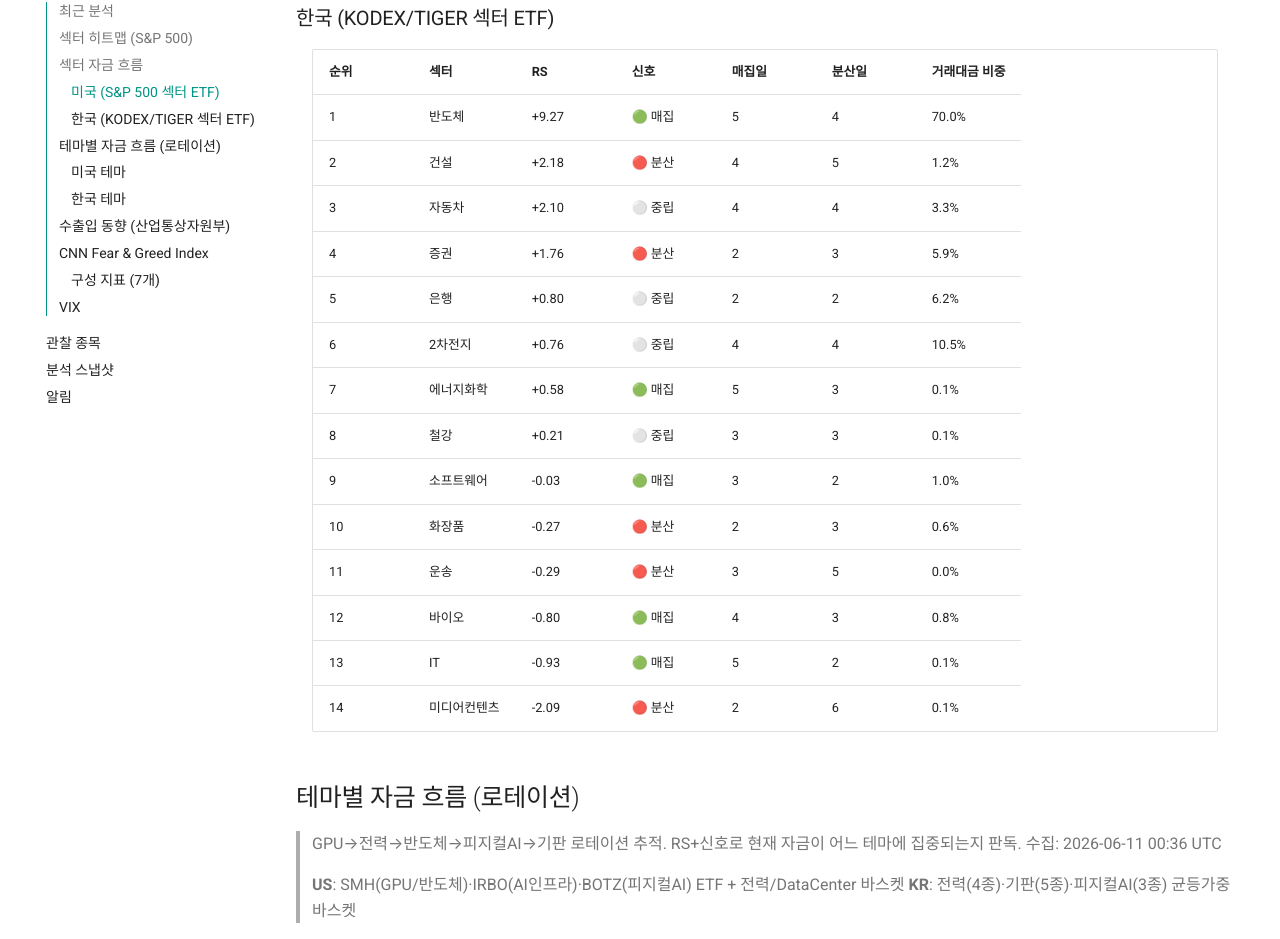
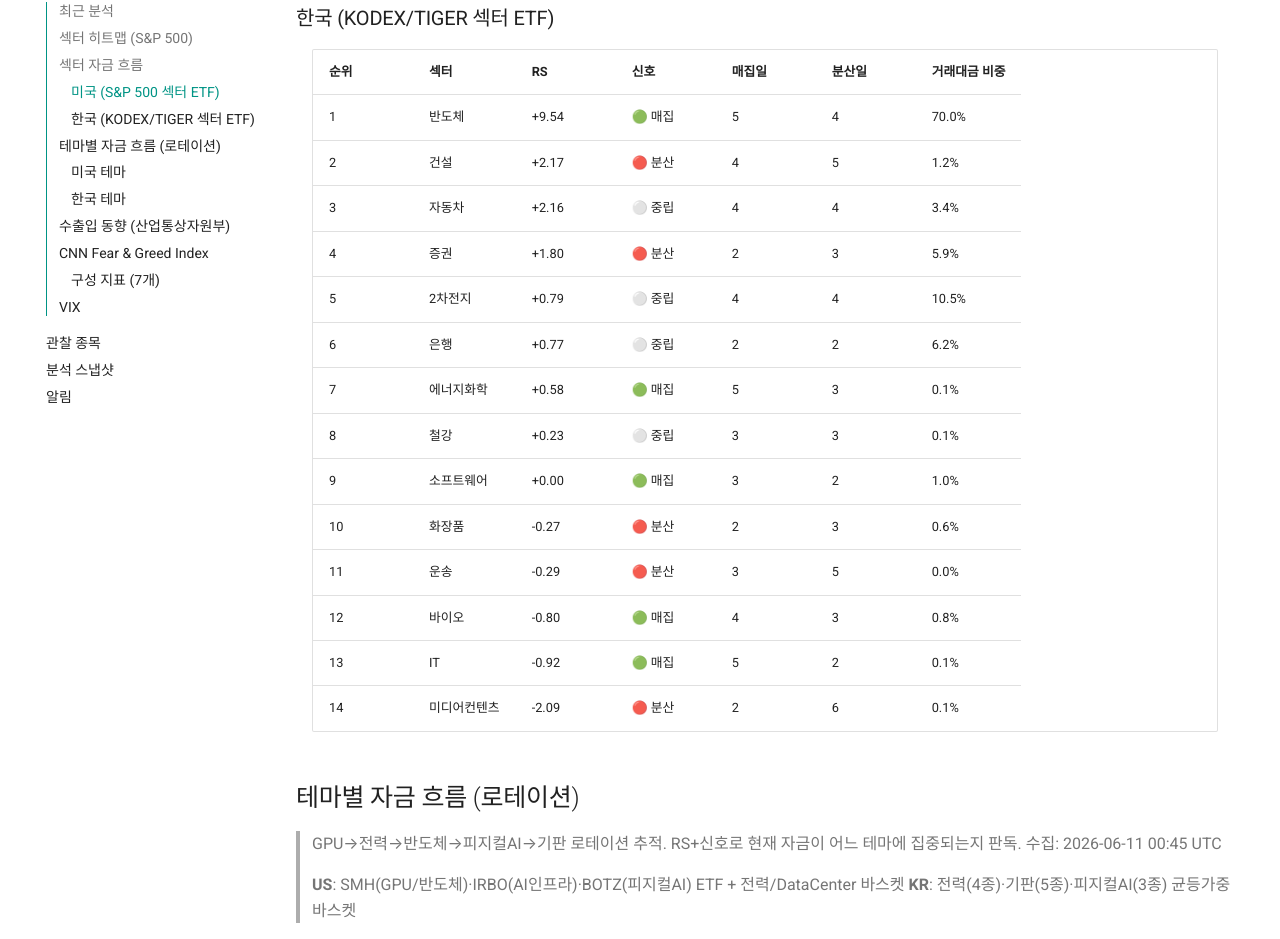
Before and after one commit to workindex/stock-reports, an MkDocs documentation site: the page built from docs/fear-index.md, in a window 1280 px wide and 1400 px high, scrolled down 1935 px. Shown: the part 151-1090 px from the top of the window. Built offline with MkDocs 1.6.1 and Material for MkDocs 9.7.7, drawn with Linux system fonts in a browser that asks for light colours; a script that is not in the unit is left out; comment, search, counter and statistics services are not loaded; some of the changed text lies outside the part shown.

Commit message:
data: 스냅샷·공포지수 갱신 (2026-06-11 재스캔)

```diff
--- a/docs/fear-index.md
+++ b/docs/fear-index.md
@@ -41,7 +41,7 @@
 
 ## 섹터 자금 흐름
 
-> **RS**: 상대강도 순위 · **신호**: 최근 20일 매집/분산(가격방향×거래량) · **거래대금 비중**: 섹터 쏠림 게이지. 수집: 2026-06-11 00:36 UTC · `--scan` 시 갱신
+> **RS**: 상대강도 순위 · **신호**: 최근 20일 매집/분산(가격방향×거래량) · **거래대금 비중**: 섹터 쏠림 게이지. 수집: 2026-06-11 00:45 UTC · `--scan` 시 갱신
 >
 > 한·미는 통화·데이터 소스가 달라 **별도 순위**입니다. 두 시장 점수를 직접 비교하지 마세요.
 
@@ -65,24 +65,24 @@
 
 | 순위 | 섹터 | RS | 신호 | 매집일 | 분산일 | 거래대금 비중 |
 |---|---|---|---|---|---|---|
-| 1 | 반도체 | +9.27 | 🟢 매집 | 5 | 4 | 70.0% |
-| 2 | 건설 | +2.18 | 🔴 분산 | 4 | 5 | 1.2% |
-| 3 | 자동차 | +2.10 | ⚪ 중립 | 4 | 4 | 3.3% |
-| 4 | 증권 | +1.76 | 🔴 분산 | 2 | 3 | 5.9% |
-| 5 | 은행 | +0.80 | ⚪ 중립 | 2 | 2 | 6.2% |
-| 6 | 2차전지 | +0.76 | ⚪ 중립 | 4 | 4 | 10.5% |
+| 1 | 반도체 | +9.54 | 🟢 매집 | 5 | 4 | 70.0% |
+| 2 | 건설 | +2.17 | 🔴 분산 | 4 | 5 | 1.2% |
+| 3 | 자동차 | +2.16 | ⚪ 중립 | 4 | 4 | 3.4% |
+| 4 | 증권 | +1.80 | 🔴 분산 | 2 | 3 | 5.9% |
+| 5 | 2차전지 | +0.79 | ⚪ 중립 | 4 | 4 | 10.5% |
+| 6 | 은행 | +0.77 | ⚪ 중립 | 2 | 2 | 6.2% |
 | 7 | 에너지화학 | +0.58 | 🟢 매집 | 5 | 3 | 0.1% |
-| 8 | 철강 | +0.21 | ⚪ 중립 | 3 | 3 | 0.1% |
-| 9 | 소프트웨어 | -0.03 | 🟢 매집 | 3 | 2 | 1.0% |
+| 8 | 철강 | +0.23 | ⚪ 중립 | 3 | 3 | 0.1% |
+| 9 | 소프트웨어 | +0.00 | 🟢 매집 | 3 | 2 | 1.0% |
 | 10 | 화장품 | -0.27 | 🔴 분산 | 2 | 3 | 0.6% |
 | 11 | 운송 | -0.29 | 🔴 분산 | 3 | 5 | 0.0% |
 | 12 | 바이오 | -0.80 | 🟢 매집 | 4 | 3 | 0.8% |
-| 13 | IT | -0.93 | 🟢 매집 | 5 | 2 | 0.1% |
+| 13 | IT | -0.92 | 🟢 매집 | 5 | 2 | 0.1% |
 | 14 | 미디어컨텐츠 | -2.09 | 🔴 분산 | 2 | 6 | 0.1% |
 
 ## 테마별 자금 흐름 (로테이션)
 
-> GPU→전력→반도체→피지컬AI→기판 로테이션 추적. RS+신호로 현재 자금이 어느 테마에 집중되는지 판독. 수집: 2026-06-11 00:36 UTC
+> GPU→전력→반도체→피지컬AI→기판 로테이션 추적. RS+신호로 현재 자금이 어느 테마에 집중되는지 판독. 수집: 2026-06-11 00:45 UTC
 >
 > **US**: SMH(GPU/반도체)·IRBO(AI인프라)·BOTZ(피지컬AI) ETF + 전력/DataCenter 바스켓
 > **KR**: 전력(4종)·기판(5종)·피지컬AI(3종) 균등가중 바스켓
@@ -117,7 +117,7 @@
 
 ## CNN Fear & Greed Index
 
-> 수집: 2026-06-11 00:36 UTC · 출처: [CNN Markets](https://edition.cnn.com/markets/fear-and-greed)
+> 수집: 2026-06-11 00:45 UTC · 출처: [CNN Markets](https://edition.cnn.com/markets/fear-and-greed)
 
 | 점수 | 전일比 | 등급 |
 |------|--------|------|
@@ -137,7 +137,7 @@
 
 ## VIX
 
-> 수집: 2026-06-11 00:36 UTC · `python monitor.py --scan` 실행 시 갱신
+> 수집: 2026-06-11 00:45 UTC · `python monitor.py --scan` 실행 시 갱신
 
 | 지수 | 현재값 | 전일比 | 등급 | 시장 국면 | 신규 진입 |
 |------|--------|--------|------|---------|---------|
```
Also changed, not shown: docs/snapshots/009150-2026-06-11.md (+8 -8 lines), docs/snapshots/329180-2026-06-11.md (+11 -11 lines).
